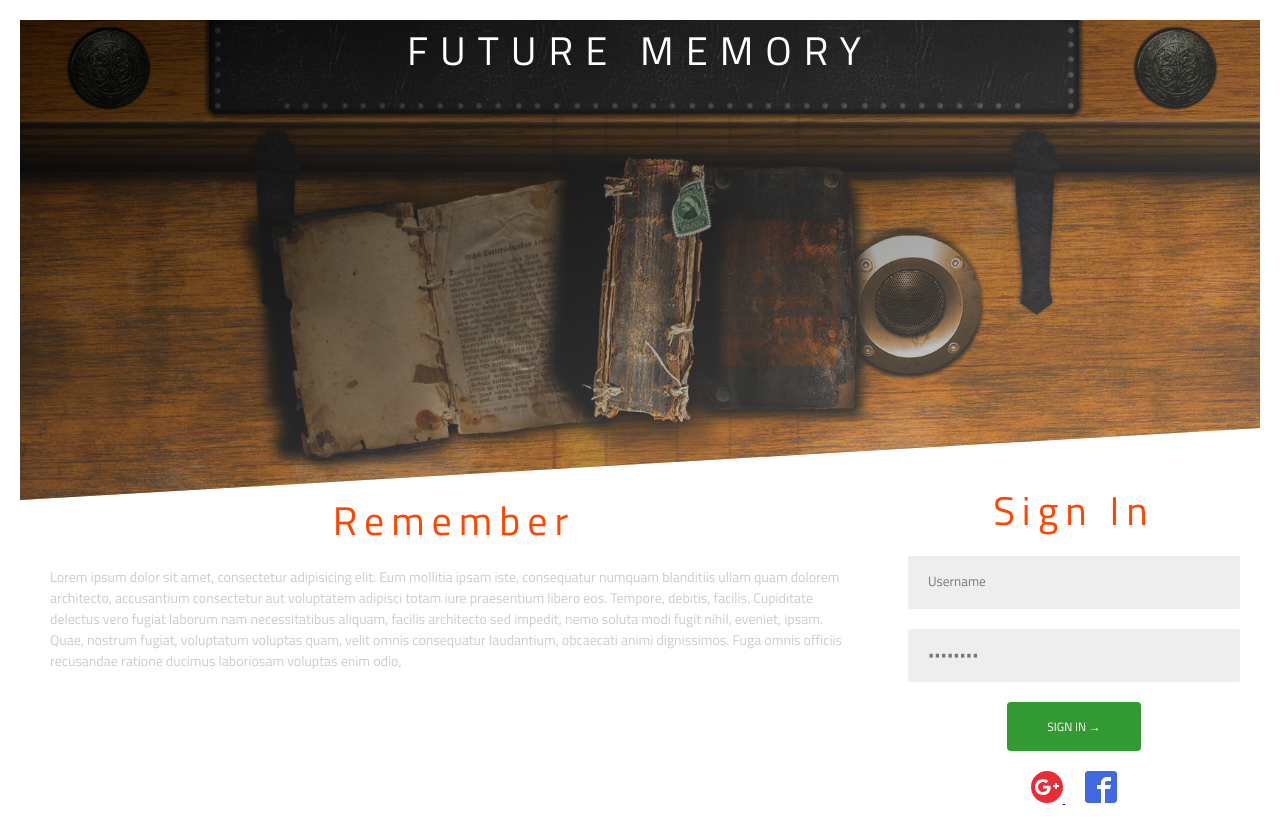
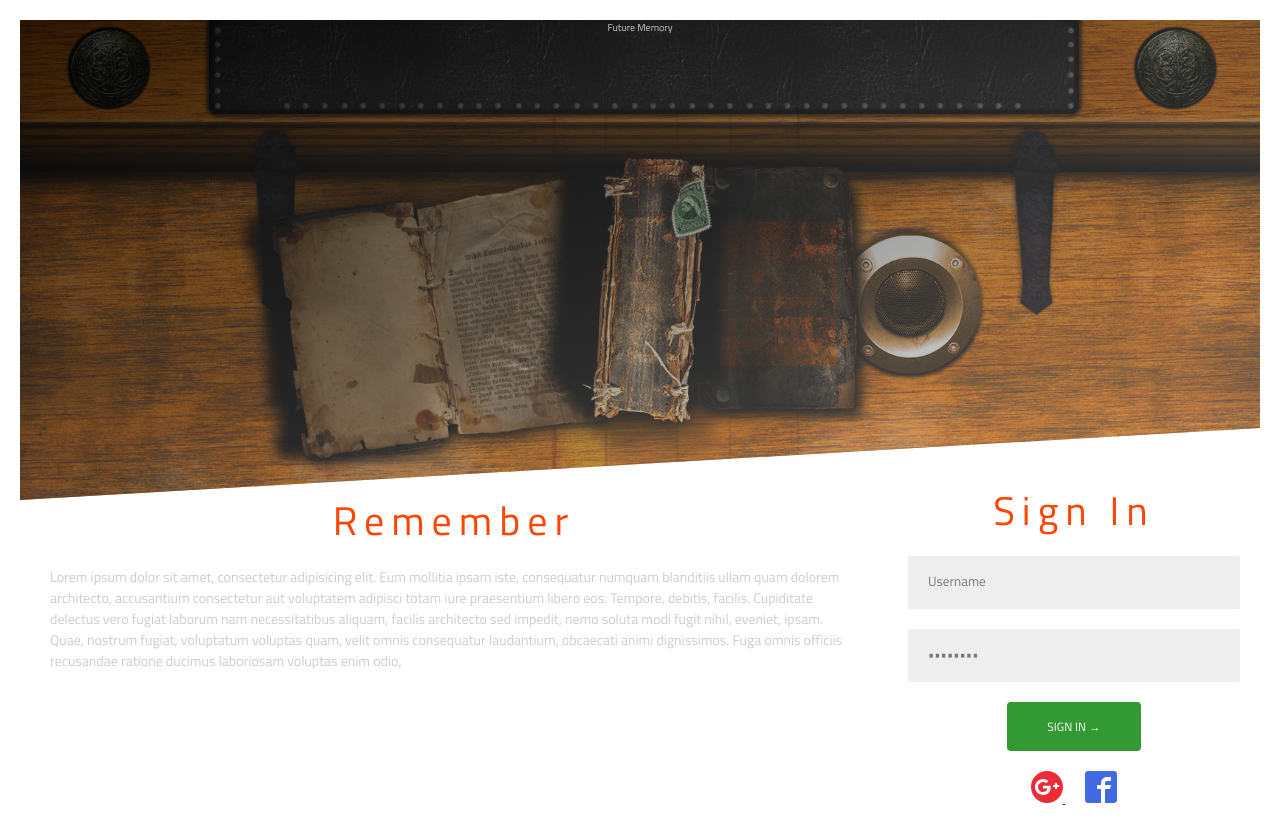
Before and after one commit to NickAMars/Remember, a React (Create React App) app in the folder client/: page / in a window 1280 px wide. Built offline with nearby package versions, Linux system fonts and the light colour scheme.

Commit message:
changing the header name

```diff
--- a/client/src/components/Landing/Landing.js
+++ b/client/src/components/Landing/Landing.js
@@ -9,7 +9,7 @@ export const Landing = () =>{
       <div className="front-page">
         <header className="header">
           <div className="header-box">
-            <span className="heading-primary">Future Memory</span>
+            <span className="heading__primary heading__primary--white">Future Memory</span>
           </div>
         </header>
         <div className="font-container">
```
